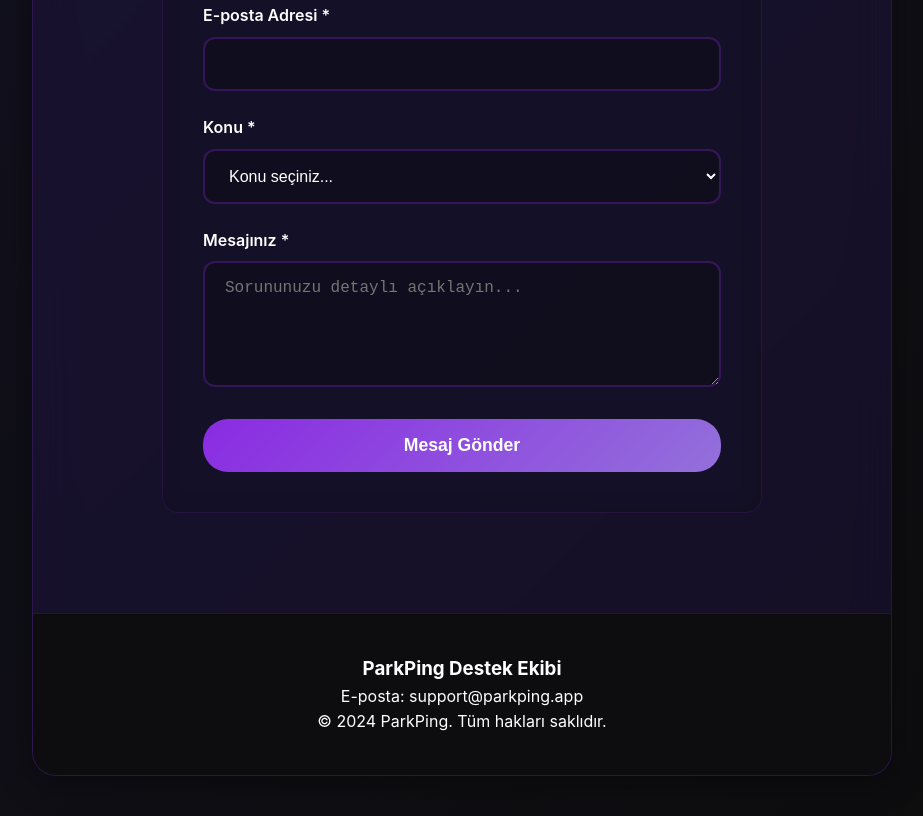
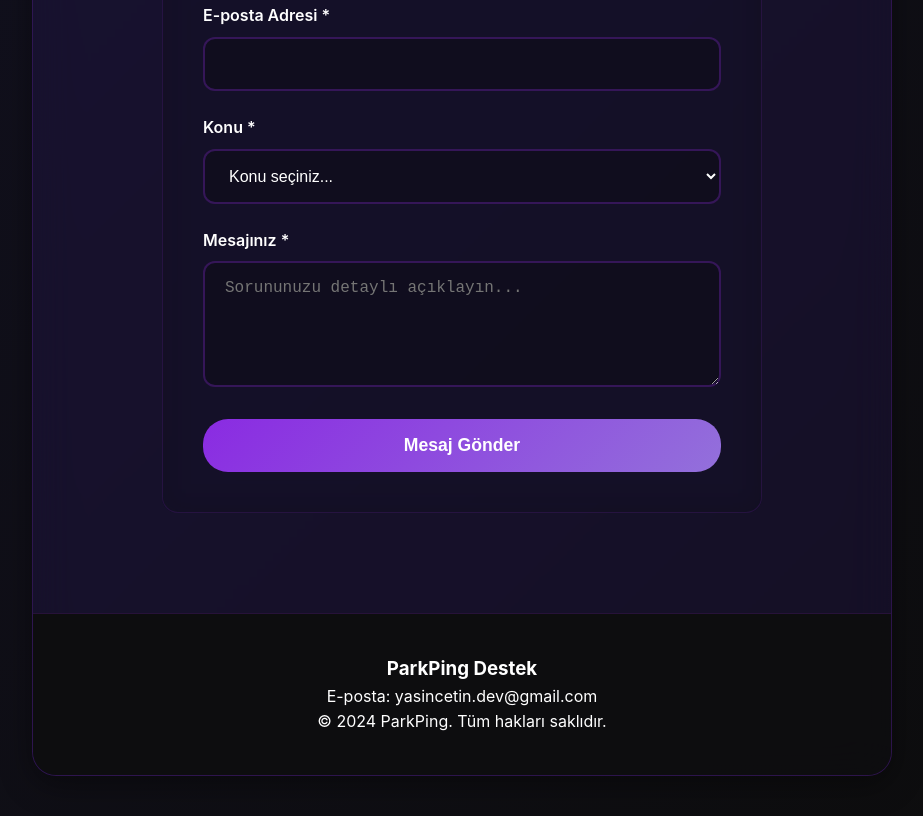
Before and after one commit to yasincetindev/ParkPingApp, a plain HTML site: page index.html in a window 1280 px wide. Shown: the part 2004-2820 px from the top of the page, without its empty margins (178-1101 px from the left). Drawn offline with Linux system fonts and the light colour scheme.

Commit message:
Update index.html

```diff
--- a/index.html
+++ b/index.html
@@ -293,8 +293,8 @@
             </div>
 
             <div class="footer">
-                <h3>ParkPing Destek Ekibi</h3>
-                <p>E-posta: support@parkping.app</p>
+                <h3>ParkPing Destek</h3>
+                <p>E-posta: yasincetin.dev@gmail.com</p>
                 <p>© 2024 ParkPing. Tüm hakları saklıdır.</p>
             </div>
         </div>
```
